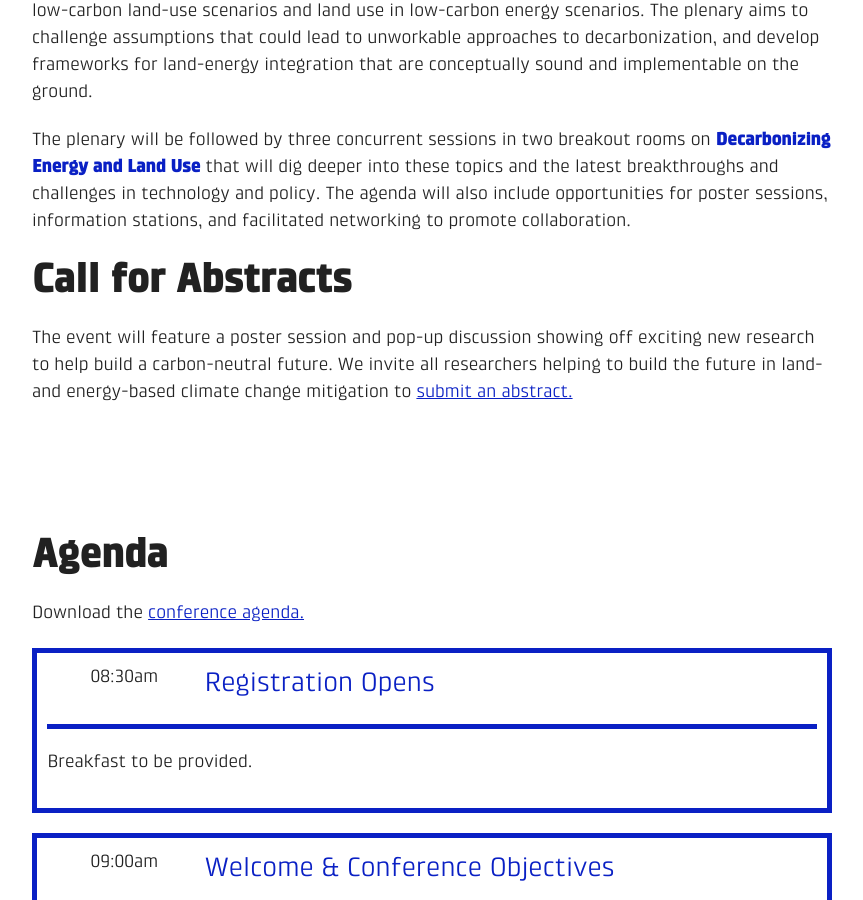
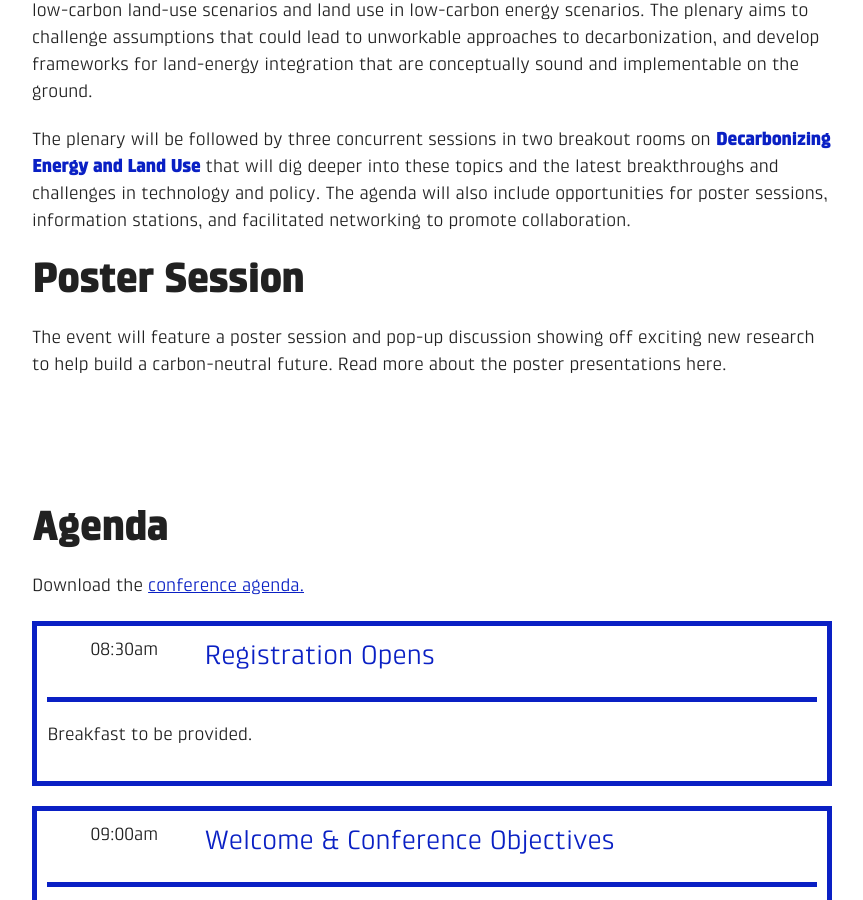
Before and after one commit to ryanswaney/lesc-jekyll, a Jekyll site: the page built from _event/lesc-gcas.markdown, in a window 1280 px wide and 900 px high, scrolled down 1016 px. Shown: the whole window, without its empty margins (208-1071 px from the left). Built offline with Jekyll 4.4.1, drawn with Linux system fonts in a browser that asks for light colours; nearby versions of some CDN libraries.

Commit message:
Updated Lesc Gcas

```diff
--- a/_event/lesc-gcas.markdown
+++ b/_event/lesc-gcas.markdown
@@ -828,6 +828,6 @@ This year’s LESC features distinguished panelists from government, academia, b
 
 The plenary will be followed by three concurrent sessions in two breakout rooms on **Decarbonizing Energy and Land Use** that will dig deeper into these topics and the latest breakthroughs and challenges in technology and policy. The agenda will also include opportunities for poster sessions, information stations, and facilitated networking to promote collaboration.
 
-## Call for Abstracts
+## Poster Session
 
-The event will feature a poster session and pop-up discussion showing off exciting new research to help build a carbon-neutral future. We invite all researchers helping to build the future in land- and energy-based climate change mitigation to [submit an abstract.](/2018/08/30/lesc-gcas-call-for-abstracts)
+The event will feature a poster session and pop-up discussion showing off exciting new research to help build a carbon-neutral future. Read more about the poster presentations here.
```
